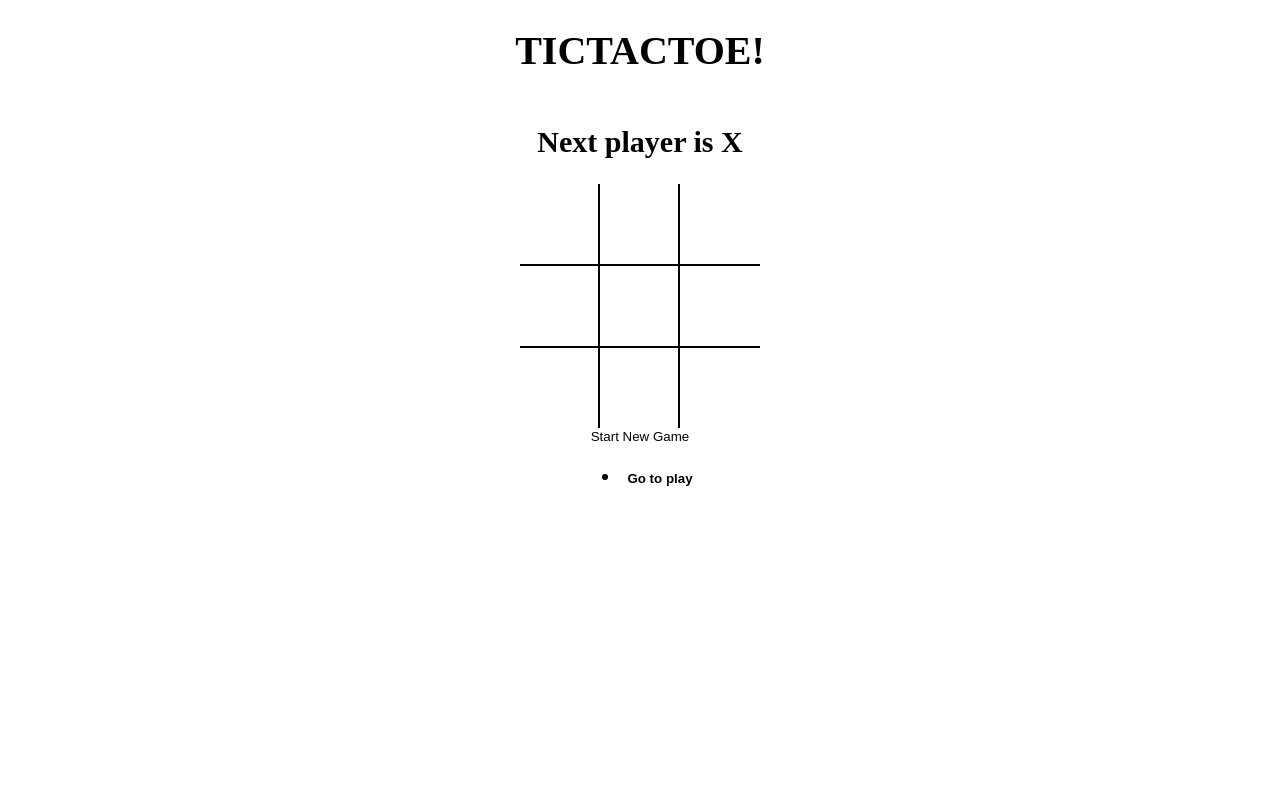
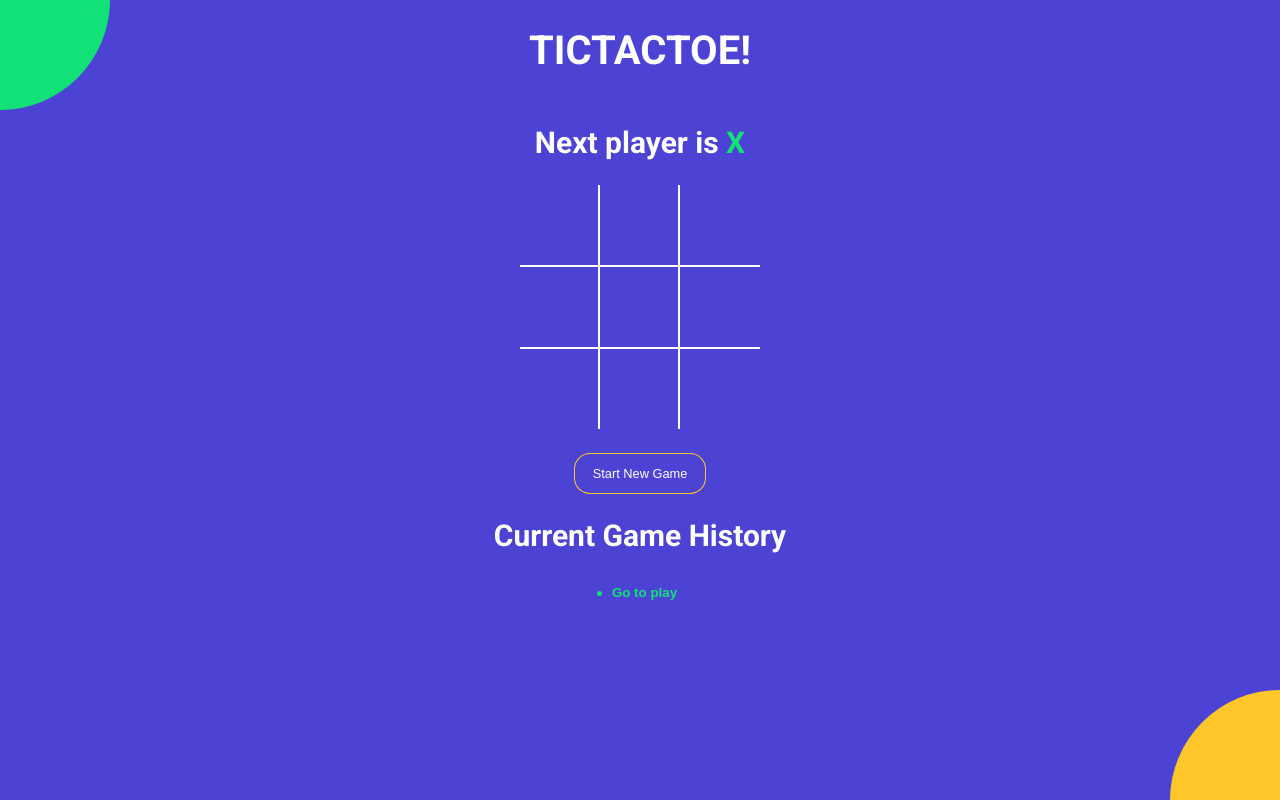
Before and after one commit to nitya2002/TicTacToe, a React (Vite) app: page / in a window 1280 px wide. Built offline with nearby package versions, Linux system fonts and the light colour scheme.

Commit message:
style entire app

```diff
--- a/index.html
+++ b/index.html
@@ -1,7 +1,14 @@
 <!DOCTYPE html>
 <html>
   <head>
-    <title>React Vite Micro App</title>
+    <meta charset="UTF-8" />
+   <meta name="viewport" content="width=device-width, initial-scale=1.0" />
+    <meta http-equiv="X-UA-Compatible" content="ie=edge" />
+<link
+  href="https://fonts.googleapis.com/css?family=Roboto:300,400,700&display=swap"
+  rel="stylesheet"
+/>
+<title>TIC TAC TOE</title>
   </head>
   <body>
     <div id="root"></div>
--- a/src/App.jsx
+++ b/src/App.jsx
@@ -43,8 +43,10 @@
     {/* <h2>{message}</h2> */}
     <Newstatus winner={winner} current={current}/>
     <Board board={current.board} handleonclick={handleonclick} winningsquares={winningsquares}/>
-    <button type='button' onClick={newgame}>Start New Game</button>
+    <button type='button' onClick={newgame} className={`btn-reset ${winner?'active':'normal'}`}>Start New Game</button>
+    <h2>Current Game History</h2>
     <History history={history} toMove={toMove} currentMove={currentMove} />
+    <div className="bg-balls"/>
   </div>
   )
 }
--- a/src/components/History.jsx
+++ b/src/components/History.jsx
@@ -2,13 +2,15 @@
 
 const History = ({history,toMove,currentMove}) => {
   return (
-    <ul>
+    <div className='history-wrapper'>
+    <ul className='history'>
     {history.map((_,move)=>{
         return(
-            <li key={move}><button style={{fontWeight:move===currentMove?'bold':'normal'}} type="button" onClick={()=>{toMove(move)}}>{move===0?"Go to play":`Go to move #${move}`}</button></li>
+            <li key={move}><button className={`btn-move ${move===currentMove?'active':''}`} type="button" onClick={()=>{toMove(move)}}>{move===0?"Go to play":`Go to move #${move}`}</button></li>
         )
     })}
    </ul>
+   </div>
   )
 }
 
--- a/src/components/Newstatus.jsx
+++ b/src/components/Newstatus.jsx
@@ -5,7 +5,23 @@
   return (
     // const message=winner?`Winner is ${winner}`:`Next player is ${current.isNext?'X':'O'}`;
 
-    <h2>{winner && `Winner is ${winner}`}{!winner&&!check&&`Next player is ${current.isNext?'X':'O'}`}{!winner&&check&&"O and X is tied"}</h2>
+    <h2>{winner && (
+        <>
+        Winner is <span className={winner==='X'?'text-green':'text-orange'}>
+        {winner}
+        </span>
+        </>
+    )}{!winner&&!check&&(<>
+    Next player is {' '}
+    <span className={current.isNext?'text-green':'text-orange'}>
+    {current.isNext?'X':'O'}
+    </span>
+    </>)}
+    {!winner&&check&&(
+        <>
+        <span className='text-green'>X</span> and <span className='text-orange'>O</span> tied
+        </>
+    )}</h2>
   )
 }
 
--- a/src/components/Square.jsx
+++ b/src/components/Square.jsx
@@ -1,7 +1,7 @@
 import React from 'react'
 
 const square = ({value,onClick,iswinning}) => {
-return <button style={{fontWeight:iswinning?'bold':'normal'}} type="button" className='square' onClick={onClick}>{value}</button>;
+return <button className={`square ${iswinning?'winning':''} ${value=='X'?'text-green':'text-orange'}`} type="button"  onClick={onClick}>{value}</button>;
 
 }
 
--- a/src/styles/Root.scss
+++ b/src/styles/Root.scss
@@ -1,4 +1,13 @@
+
+
+$green: #12e177;
+$orange: #ffc72a;
+$blue: #4c43d4;
+
 body {
+  font-family: 'Roboto', sans-serif;
+  background-color: $blue;
+  color: #fff;
   padding: 0;
   margin: 0;
 }
@@ -19,18 +28,83 @@
   align-items: center;
 }
 
+.text-green {
+  color: $green;
+}
+
+.text-orange {
+  color: $orange;
+}
+
+.history-wrapper {
+  width: 300px;
+  text-align: center;
+  margin-bottom: 20px;
+  .history {
+    display: inline-block;
+    padding: 0;
+    margin: 0;
+    li {
+      list-style: none;
+      text-align: left;
+      &:before {
+        content: '';
+        border-radius: 50%;
+        display: inline-block;
+        height: 5px;
+        width: 5px;
+        background-color: $green;
+        margin-right: 4px;
+        margin-bottom: 1px;
+      }
+
+      .btn-move {
+    	  color: #fff;
+        &.active {
+          font-weight: bold;
+          color: $green;
+        }
+      }
+    }
+  }
+}
+
+.status-message {
+	margin-bottom: 30px;
+	font-size: 1.2rem;
+	font-weight: lighter;
+	span {
+	  font-weight: normal;
+	}
+}
+
+.btn-reset {
+  font-size: 0.8rem;
+  color: #fff;
+  border-radius: 15px;
+  padding: 12px 18px;
+  margin-top: 25px;
+  transition: all 0.2s;
+  background-color: $blue;
+  box-shadow: 0px 0px 0px 1px $orange;
+  &.active {
+    background-color: $orange;
+    box-shadow: none;
+  }
+}
+
 .board {
   .board-row {
     display: flex;
     flex-direction: row;
-      border-bottom: 2px solid #000;
+    border-bottom: 2px solid #fff;
     &:last-child {
       border-bottom: none;
     }
     .square {
       width: 80px;
       height: 80px;
-        border-right: 2px solid #000;
+      border-right: 2px solid #fff;
       font-size: 2.5rem;
       padding: 0;
       overflow: hidden;
@@ -38,6 +112,63 @@
       &:last-child {
         border-right: none;
       }
+      &.winning {
+			  animation: scaleText 1.4s infinite;
+			  @keyframes scaleText {
+			    0% {
+			      transform: 2.5rem;
+			    }
+			    50% {
+			      font-size: 3.5rem;
+			    }
+			    100% {
+			      font-size: 2.5rem;
 			    }
 			  }
 			}
+    }
+  }
+}
+
+.bg-balls {
+  position: fixed;
+  top: 0;
+  left: 0;
+  right: 0;
+  bottom: 0;
+  min-width: 100%;
+  z-index: -1;
+
+  &:before,
+  &:after {
+    content: '';
+    position: absolute;
+    width: 150px;
+    height: 150px;
+    border-radius: 50%;
+  }
+
+  &:before {
+    background-color: $orange;
+    right: -75px;
+    bottom: -75px;
+    @media screen and (min-width: 476px) {
+      width: 220px;
+      height: 220px;
+      right: -110px;
+      bottom: -110px;
+    }
+  }
+
+  &:after {
+    background-color: $green;
+    top: -75px;
+    left: -75px;
+    @media screen and (min-width: 476px) {
+      width: 220px;
+      height: 220px;
+      top: -110px;
+      left: -110px;
+    }
+  }
+}
```
Lines whose indentation alone changed are shown as unchanged.
